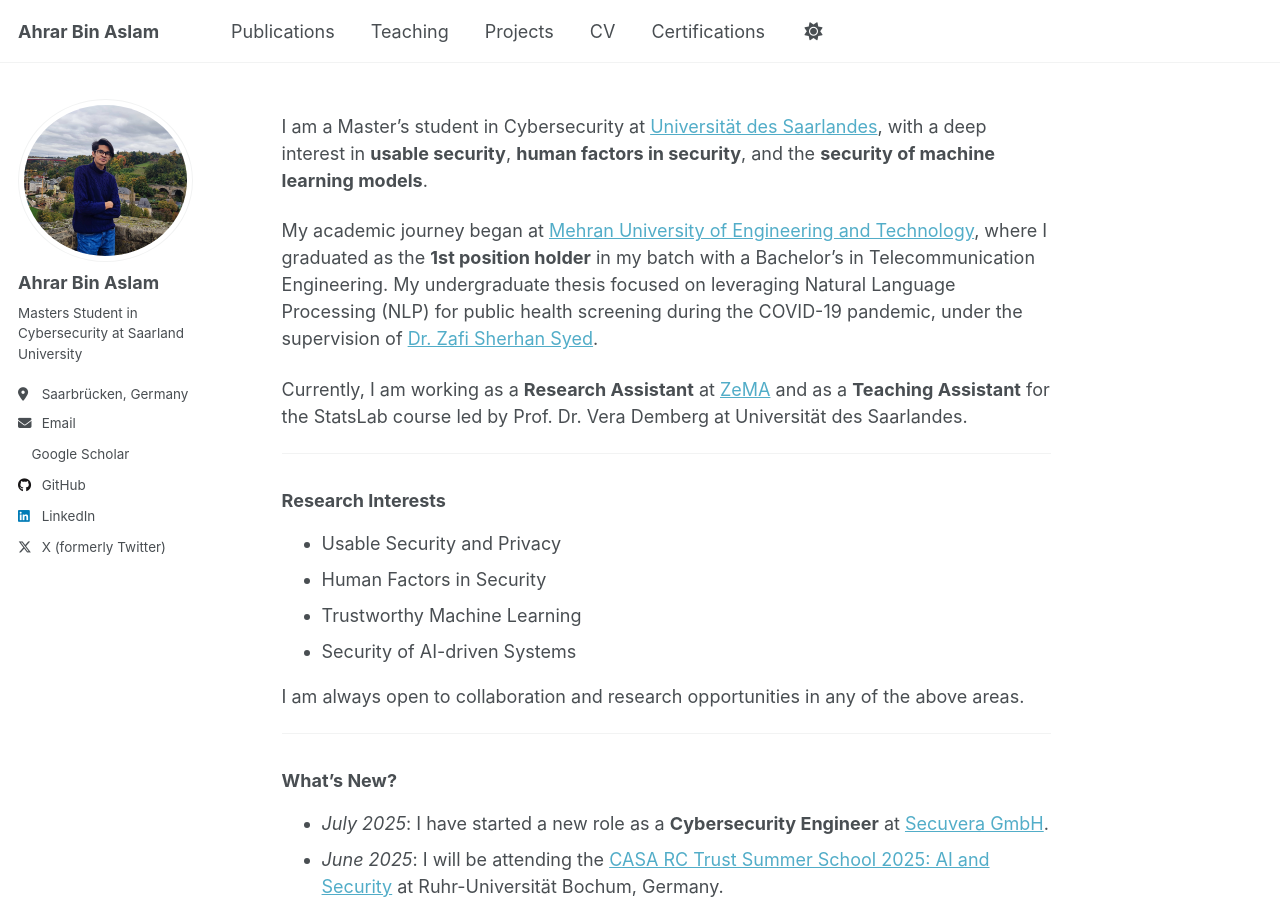
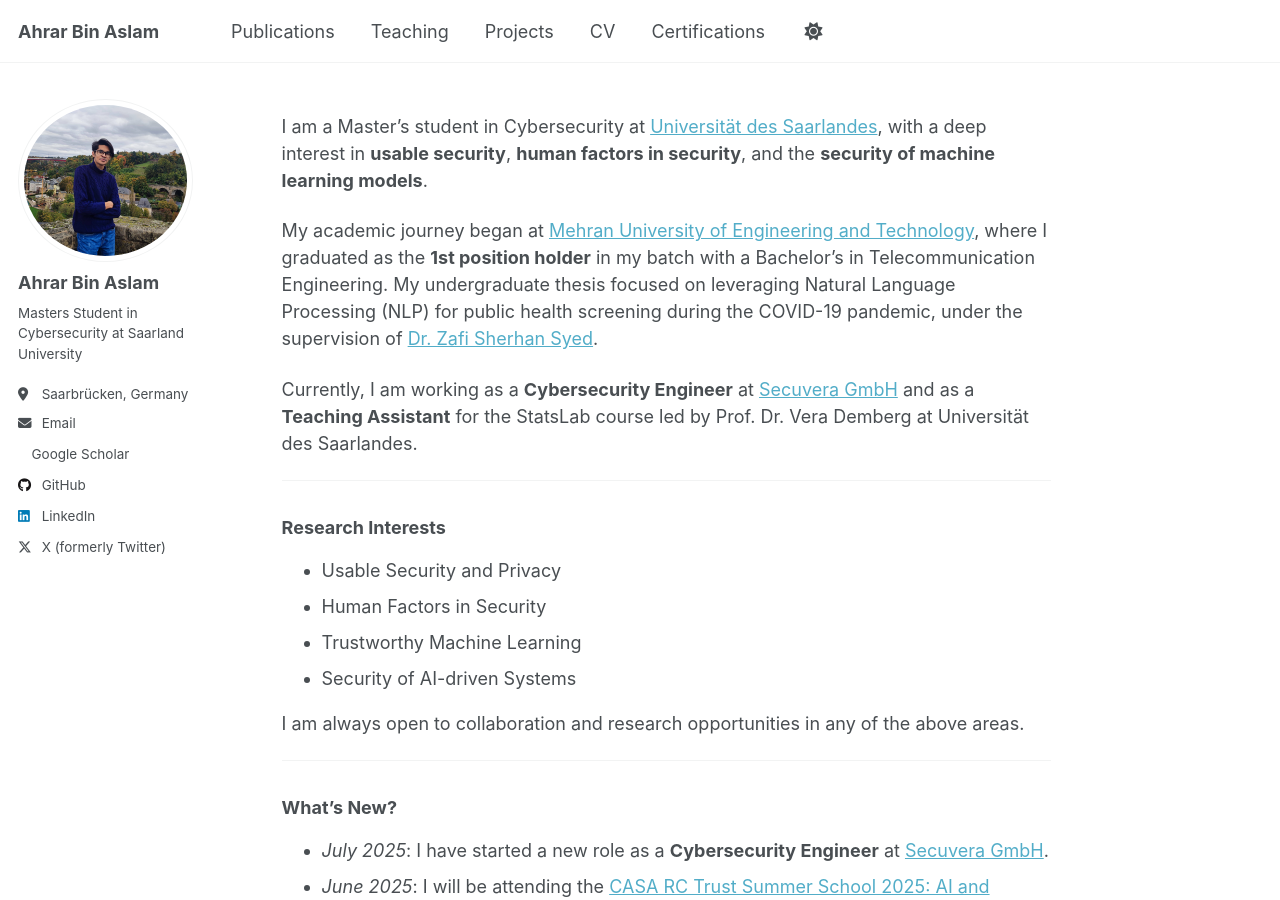
Before and after one commit to ahrarbinaslam/ahrarbinaslam.github.io, a Jekyll site: the page built from _pages/about.md, in a window 1280 px wide and 900 px high. Built offline with Jekyll 4.4.1, drawn with Linux system fonts in a browser that asks for light colours.

Commit message:
Update about.md

```diff
--- a/_pages/about.md
+++ b/_pages/about.md
@@ -12,7 +12,7 @@
 
 My academic journey began at [Mehran University of Engineering and Technology](https://www.muet.edu.pk/), where I graduated as the **1st position holder** in my batch with a Bachelor's in Telecommunication Engineering. My undergraduate thesis focused on leveraging Natural Language Processing (NLP) for public health screening during the COVID-19 pandemic, under the supervision of [Dr. Zafi Sherhan Syed](https://scholar.google.com/citations?user=OLku1akAAAAJ&hl=en).
 
-Currently, I am working as a **Research Assistant** at [ZeMA](https://zema.de/) and as a **Teaching Assistant** for the StatsLab course led by Prof. Dr. Vera Demberg at Universität des Saarlandes.
+Currently, I am working as a **Cybersecurity Engineer** at [Secuvera GmbH](https://www.secuvera.de/) and as a **Teaching Assistant** for the StatsLab course led by Prof. Dr. Vera Demberg at Universität des Saarlandes.
 
 ---
 
```
